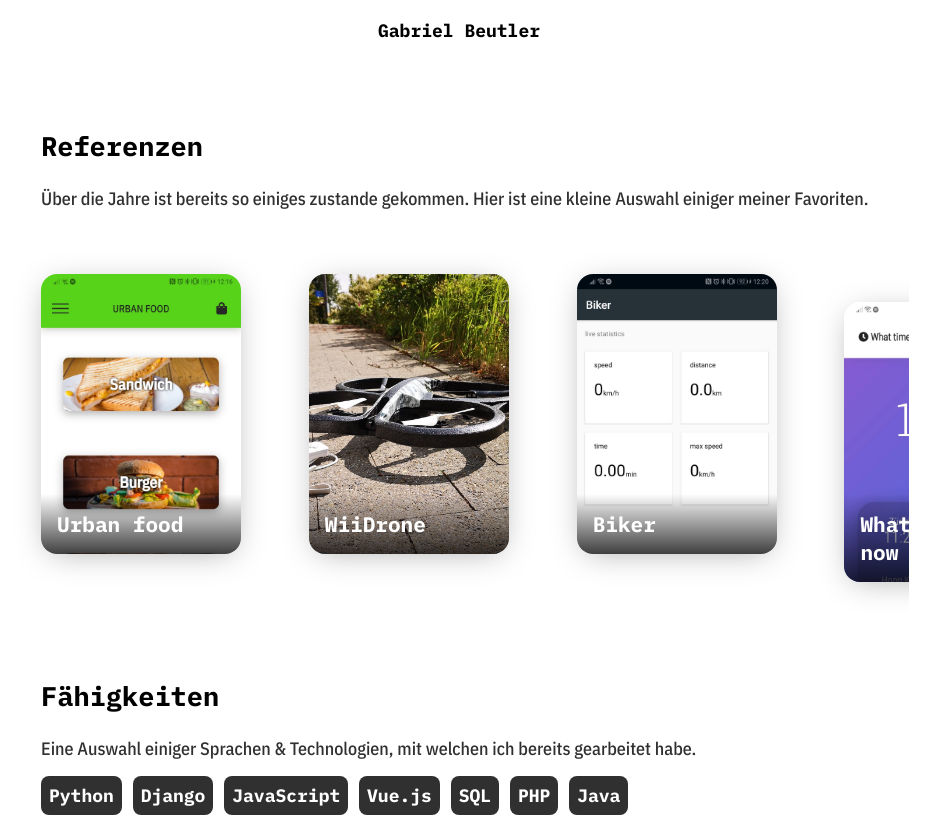
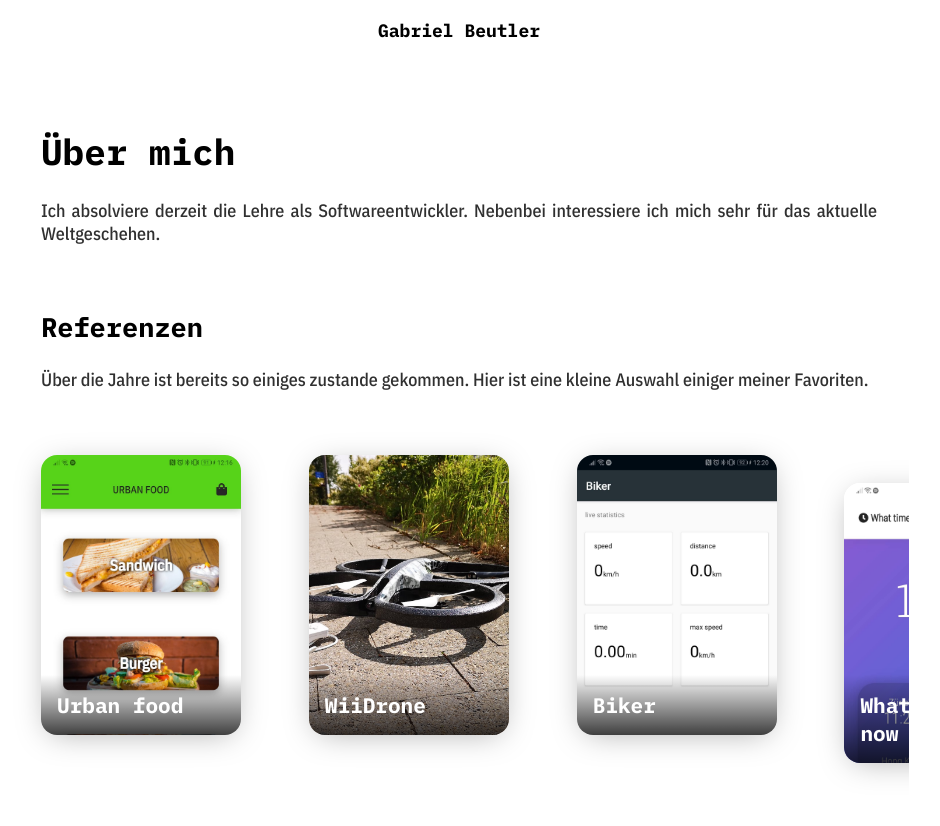
Before and after one commit to 2e12/homepage, a plain HTML site: page index.html in a window 1280 px wide. Shown: the top 826 px of the page, without its empty margins (181-1121 px from the left). Drawn offline with nearby package versions, Linux system fonts and the light colour scheme.

Commit message:
Added about me section.

```diff
--- a/index.html
+++ b/index.html
@@ -14,6 +14,10 @@
         <div class="header fadein">
           <div class="flex_text">Gabriel Beutler</div></div>
         <div class="content">
+          <div class="section fadein">
+            <h1>Über mich</h1>
+            <p>Ich absolviere derzeit die Lehre als Softwareentwickler. Nebenbei interessiere ich mich sehr für das aktuelle Weltgeschehen.</p>
+          </div>
           <div class="section fadein">
             <h2>Referenzen</h2>
             <p>Über die Jahre ist bereits so einiges zustande gekommen. Hier ist eine kleine Auswahl einiger meiner Favoriten.</p>
```
